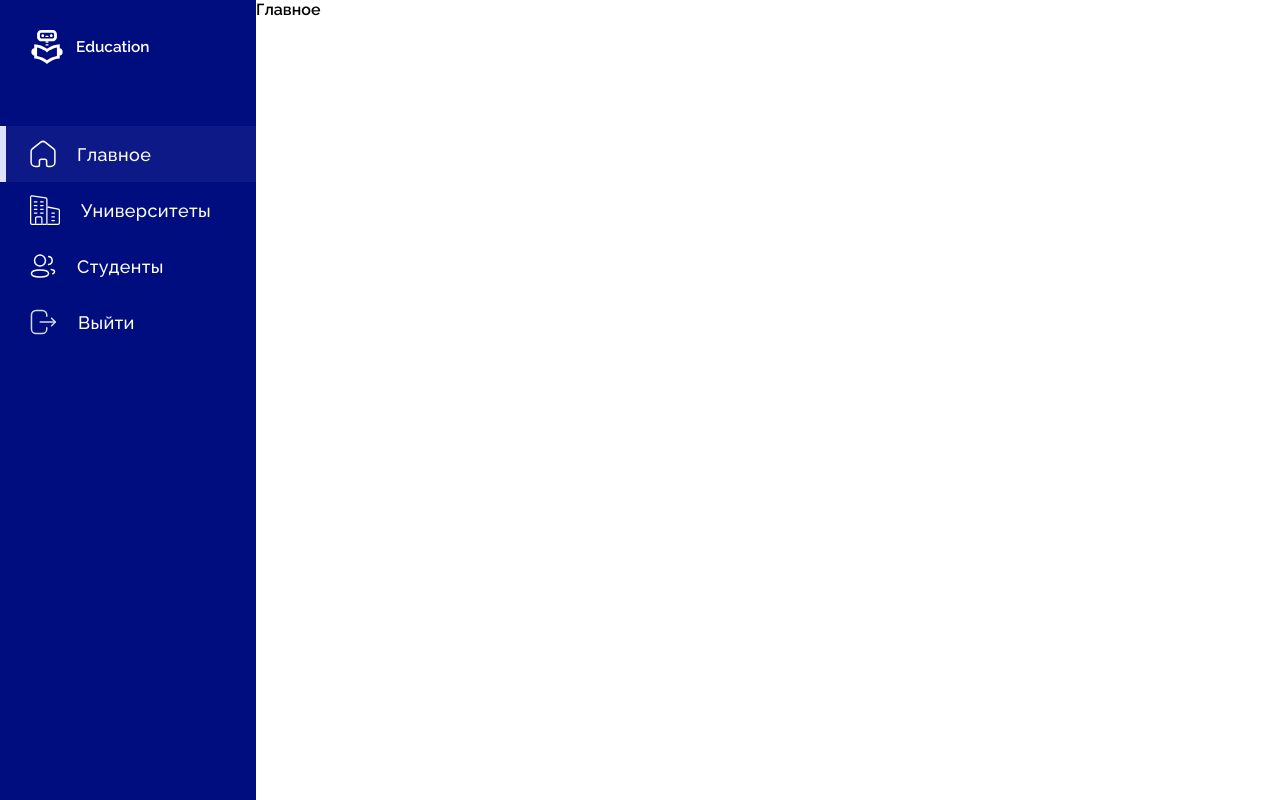
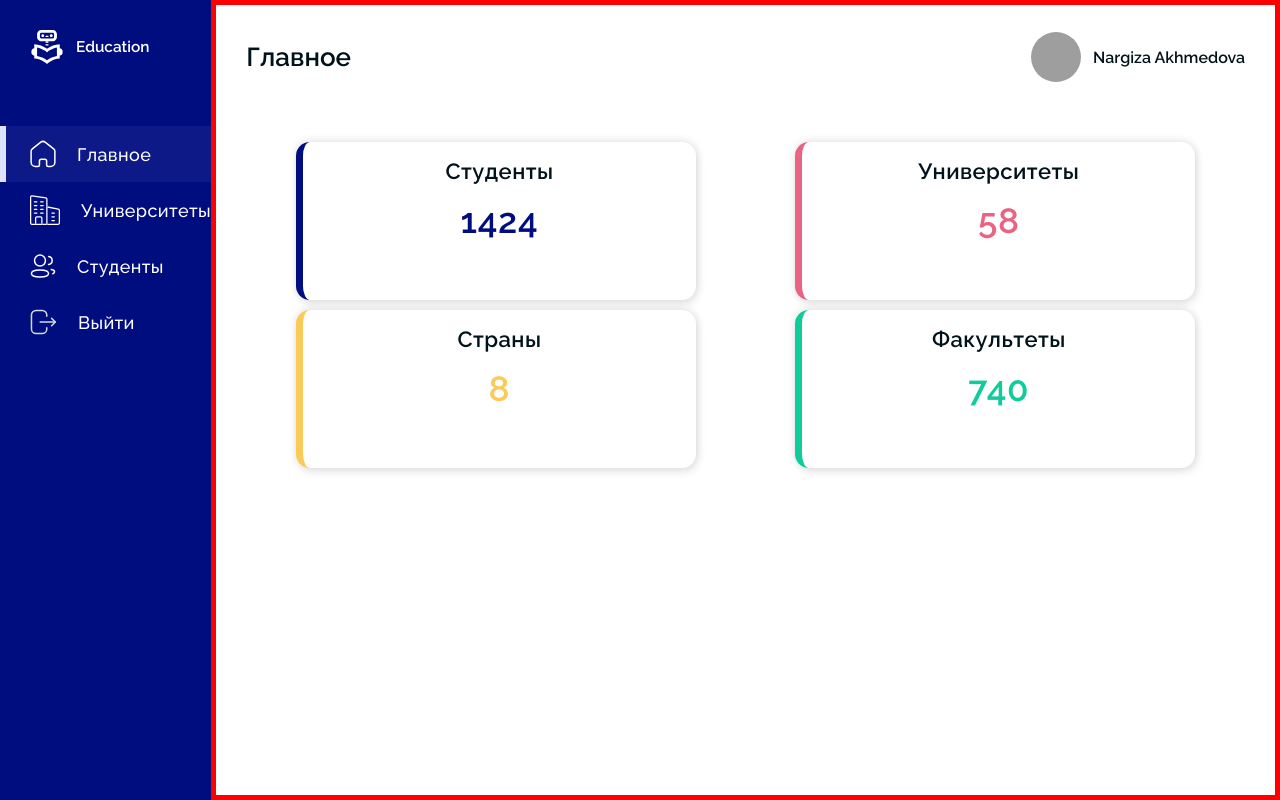
Before and after one commit to MrKarimov01/Education, a React (Vite) app: page /admin in a window 1280 px wide. Built offline with nearby package versions, Linux system fonts and the light colour scheme; grey boxes are pictures that could not be loaded.

Commit message:
admin panelga qoshimcha companent qo'shildi

```diff
--- /dev/null
+++ b/src/pages/AdminPanel/Components/AdminSideBar/Reatings/Reatings.jsx
@@ -0,0 +1,28 @@
+import React from "react";
+import "./Reatings.scss"
+
+const Reatings = ({student,universitet,startni,fakultet})=>{
+
+
+    return(
+        <div className="Reatings">
+            <div className="Reatings_card">
+                <p>Студенты</p>
+                <p>{student}</p>
+            </div>
+            <div className="Reatings_card">
+                <p>Университеты</p>
+                <p>{universitet}</p>
+            </div>
+            <div className="Reatings_card">
+                <p>Страны</p>
+                <p>{startni}</p>
+            </div>
+            <div className="Reatings_card">
+                <p>Факультеты</p>
+                <p>{fakultet}</p>
+            </div>
+        </div>
+    )
+}
+export default Reatings
--- /dev/null
+++ b/src/pages/AdminPanel/Components/AdminSideBar/Reatings/Reatings.scss
@@ -0,0 +1,109 @@
+.Reatings{
+    width: 100%;
+    display: flex;
+    flex-direction: row;
+    justify-content: space-between;
+    flex-wrap: wrap;
+    transition: all 0.2s linear;
+}
+.Reatings_card{
+    width: 250px;
+    height: 158px;
+    border-radius: 14px;
+background: #FFF;
+transition: all 0.2s linear;
+
+/* Card Shadow */
+box-shadow: 2px 4px 9px 0px rgba(0, 0, 0, 0.10), 0px -2px 8px 0px rgba(0, 0, 0, 0.09);
+border-left: 7px solid var(--blue-backgrounds);
+display: flex;
+flex-direction: column;
+align-items: center;
+p{
+    &:first-child{
+        color: var(--main-text-color);
+        font-size: 22px;
+        font-style: normal;
+        font-weight: 600;
+        line-height: normal;
+        letter-spacing: 0.44px;
+        margin: 16px 0;
+    }
+    &:last-child{
+       color: var(--blue-backgrounds);
+        font-size: 35px;
+        font-style: normal;
+        font-weight: 600;
+        line-height: normal;
+        letter-spacing: 0.7px;
+    }
+}
+}
+.Reatings_card:nth-child(2){
+    border-left: 7px solid #E96383;
+    p{
+        &:last-child{
+            color: #E96383;
+        }
+    }
+}
+.Reatings_card:nth-child(3){
+    border-left: 7px solid #FCCA58;
+    p{
+        &:last-child{
+            color: #FCCA58;
+        }
+    }
+}
+.Reatings_card:nth-child(4){
+    border-left: 7px solid #10CC9B;
+    p{
+        &:last-child{
+            color: #10CC9B;
+        }
+    }
+}
+@media screen and (max-width: 1320px)   {
+    .Reatings_card{
+        width: 400px !important;
+        margin-top: 10px;
+
+    }
+    .Reatings{
+        display: flex;
+        flex-direction: row;
+        justify-content: space-around !important;
+
+    }
+
+}
+@media screen and (max-width: 965px)   {
+    .Reatings_card{
+        width: 180px !important;
+        margin-top: 0;
+
+    }
+    .Reatings{
+        display: flex;
+        flex-direction: row;
+        justify-content: space-around !important;
+
+    }
+
+}
+@media screen and (max-width: 880px)   {
+    .Reatings_card{
+        width: 400px !important;
+        margin-top: 10px;
+
+    }
+
+}
+@media screen and (max-width: 550px)   {
+    .Reatings_card{
+        width: 80% !important;
+        margin-top: 10px;
+
+    }
+
+}
--- a/src/pages/AdminPanel/pages/Home/Home.jsx
+++ b/src/pages/AdminPanel/pages/Home/Home.jsx
@@ -1,6 +1,12 @@
 import React from "react";
 import "./Home.scss";
 import AdminSideBar from "../../Components/AdminSideBar/AdminSideBar";
+import Reatings from "../../Components/AdminSideBar/Reatings/Reatings";
+
+const number = 1424;
+const universitet = 58;
+const startni = 8;
+const fakultet = 740;
 
 const Home = () => {
   return (
@@ -9,7 +15,12 @@ const Home = () => {
       <div className="glavni">
         <div className="glavni_user">
           <b>Главное</b>
+          <div className="adminuser_info">
+            <img src="https://encrypted-tbn0.gstatic.com/images?q=tbn:ANd9GcS5lr2uxXdbKkcJ0dGlev6nGlWlMMoy4pim5g&usqp=CAU" alt="" />
+            <p>Nargiza Akhmedova</p>
+          </div>
         </div>
+        <Reatings student={number} universitet={universitet} startni={startni} fakultet={fakultet}/>
       </div>
     </div>
   );
--- a/src/pages/AdminPanel/pages/Home/Home.scss
+++ b/src/pages/AdminPanel/pages/Home/Home.scss
@@ -5,4 +5,76 @@
     flex-direction: row;
     justify-content: flex-start;
     position: relative;
+
+
 }
+.glavni{
+    display: flex;
+    flex-direction: column;
+    align-items: center;
+
+    width: 100%;
+    flex-grow: 8;
+    border: 5px solid red;
+    padding: 0 30px 0 30px;
+    height: auto;
+
+
+}
+.glavni_user{
+    padding-top: 27px;
+    width: 100%;
+    display: flex;
+    flex-direction: row;
+    justify-content: space-between;
+    align-items: center;
+    margin-bottom: 50px;
+    b{
+        color: var(--main-text-color);
+        font-family: 'Raleway', sans-serif;
+        font-size: 26px;
+        font-style: normal;
+        font-weight: 700;
+        line-height: normal;
+
+    }
+    .adminuser_info{
+        display: flex;
+        flex-direction: row;
+        justify-content: space-between;
+        align-items: center;
+        img{
+            width: 50px;
+            height: 50px;
+            border-radius: 50%;
+
+        }
+        p{
+            color: var(--main-text-color);
+            font-family: 'Raleway', sans-serif;
+            font-size: 16px;
+            font-style: normal;
+            font-weight: 600;
+            line-height: normal;
+            margin-left: 12px;
+        }
+    }
+}
+@media screen and (max-width: 460px)   {
+    .adminuser_info{
+        display: flex;
+        flex-direction: row;
+        justify-content: space-between;
+        align-items: center;
+        img{
+            width: 50px;
+            height: 50px;
+            border-radius: 50%;
+
+        }
+        p{
+            display: none;
+        }
+    }
+
+}
```
